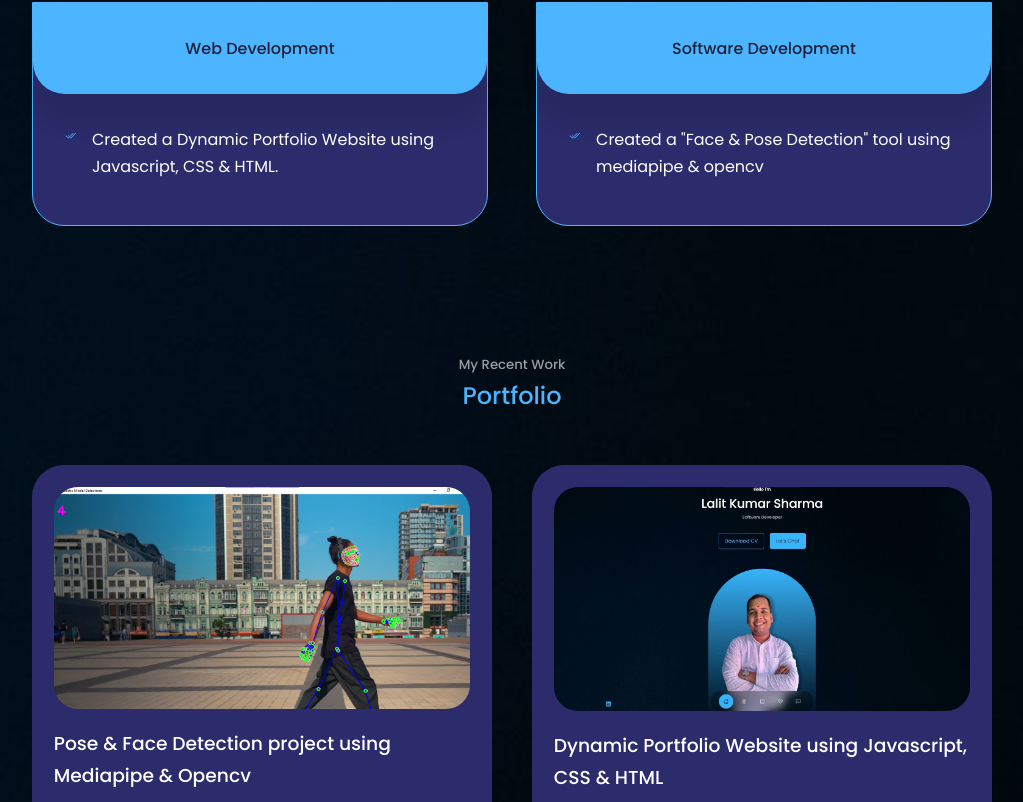
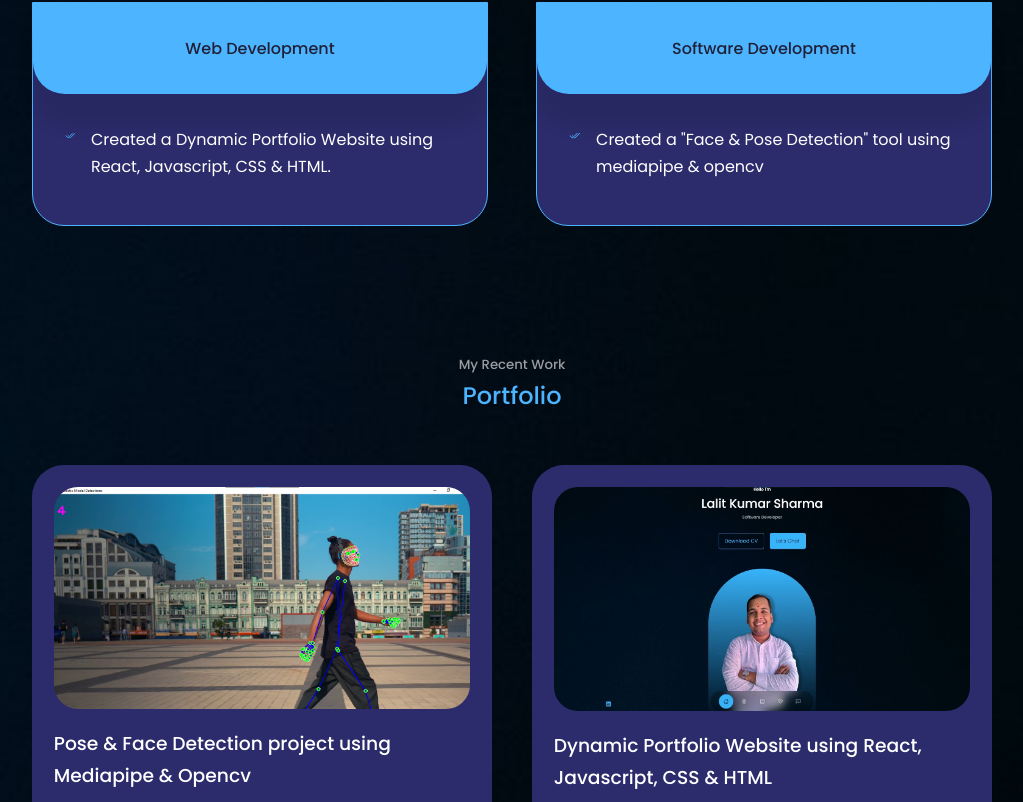
Before and after one commit to lalitkrsharma/StreamIt, a React (Create React App) app: page / in a window 1280 px wide. Shown: the part 2618-3420 px from the top of the page, without its empty margins (128-1151 px from the left). Built offline with nearby package versions, Linux system fonts and the light colour scheme.

Commit message:
Edited Portfolio Content

```diff
--- a/src/components/portfolio/Portfolio.jsx
+++ b/src/components/portfolio/Portfolio.jsx
@@ -17,7 +17,7 @@ const data = [
     {
       id:2,
       image:IMG2,
-      title: 'Dynamic Portfolio Website using Javascript, CSS & HTML',
+      title: 'Dynamic Portfolio Website using React, Javascript, CSS & HTML',
       github: 'https://github.com/lalitkrsharma/portfolio.git',
       demo: 'https://lalitkrsharma.github.io/portfolio/'
     }
--- a/src/components/services/Services.jsx
+++ b/src/components/services/Services.jsx
@@ -16,7 +16,7 @@ const Services = () => {
           <ul className='services__list'>
             <li>
               <BsCheck2All className='services__list-icon' />
-              <p>Created a Dynamic Portfolio Website using Javascript, CSS & HTML.</p>
+              <p>Created a Dynamic Portfolio Website using React, Javascript, CSS & HTML.</p>
             </li>
           </ul>
         </article>
```
